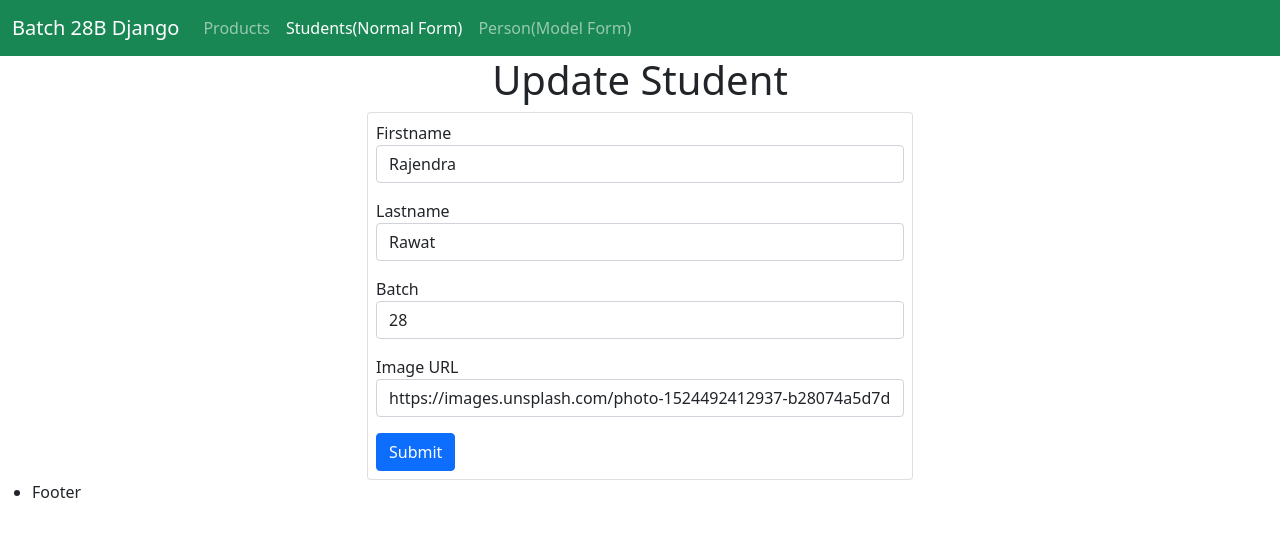
After one commit to pradipkandel008/batch28B, a Django app: page /products/update_student/3 in a window 1280 px wide. The commit adds this page. Shown: the top 537 px of the page. Run offline with Django 3.2, Linux system fonts and the light colour scheme; data comes from the database, SQL or seed files in the repository; both versions use the stored data as it was after the commit.

Commit message:
normal update page layout and navigation

```diff
--- a/DJANGO/ecommerce/ecommerce/settings.py
+++ b/DJANGO/ecommerce/ecommerce/settings.py
@@ -40,7 +40,8 @@ INSTALLED_APPS = [
     'django.contrib.staticfiles',
     # 'products',
     'products.apps.ProductsConfig',
-    # 'orders.apps.OrdersConfig'
+    # 'orders.apps.OrdersConfig',
+    'bootstrapform',
 ]
 
 MIDDLEWARE = [
--- a/DJANGO/ecommerce/products/models.py
+++ b/DJANGO/ecommerce/products/models.py
@@ -20,3 +20,14 @@ class Student(models.Model):
 
     def __str__(self):
         return self.firstname
+
+
+class Person(models.Model):
+    firstname = models.CharField(max_length=50)
+    lastname = models.CharField(max_length=50)
+    email = models.EmailField()
+    phone = models.CharField(max_length=10)
+    created_date = models.DateTimeField(auto_now_add=True)
+
+    def __str__(self):
+        return self.firstname
--- a/DJANGO/ecommerce/products/templates/products/get_students.html
+++ b/DJANGO/ecommerce/products/templates/products/get_students.html
@@ -10,6 +10,7 @@
         <div class="col-md-10 offset-md-1">
             <h1 class="text-center">All Students</h1>
             <div class="card p-2">
+                <a class="btn btn-primary btn-sm ms-auto" href="/products/get_student_form/">Add Student</a>
                 <table class="table-striped">
                     <tr>
                         <th>Firstname</th>
@@ -25,8 +26,9 @@
                         <td> {{ student.batch }}</td>
 
                         <td> <img src="{{student.image_url}}" alt="student_image" width="100"></td>
-                        <td><a class="btn btn-primary">Edit</a> &nbsp;
-                            <a class="btn btn-danger"
+                        <td><a class="btn btn-primary btn-sm"
+                               href="/products/update_student/{{student.id}}">Edit</a> &nbsp;
+                            <a class="btn btn-danger btn-sm"
                                href="/products/delete_student/{{student.id}}"
                                onclick="return confirm('Are you sure want to delete this student?')"
                             >Delete</a></td>
--- /dev/null
+++ b/DJANGO/ecommerce/products/templates/products/update_student_form.html
@@ -0,0 +1,47 @@
+{% extends 'layout.html' %}
+{% block title %}
+    <title>Update Students</title>
+{% endblock%}
+
+{% block main_content %}
+<div class="container">
+<div class="row">
+
+    <div class="col-md-6 offset-md-3">
+        <h1 class="text-center">Update Student</h1>
+        <div class="card p-2">
+        <form class="form" action="" method="POST">
+            {% csrf_token %}
+            <div class="mb-3">
+                <label for="firstname">Firstname</label>
+                <input type="text" class="form-control" id="firstname" name="firstname"
+                       value = {{student.firstname}}
+                       aria-describedby="firstname" placeholder="Enter first name">
+            </div>
+            <div class="mb-3">
+                <label for="lastname">Lastname</label>
+                <input type="text" class="form-control" id="lastname" name="lastname"
+                       value = {{student.lastname}}
+                       aria-describedby="lastname" placeholder="Enter last name">
+            </div>
+            <div class="mb-3">
+                <label for="batch">Batch</label>
+                <input type="number" class="form-control" id="batch" name= "batch"
+                       value = {{student.batch}}
+                       aria-describedby="batch" placeholder="Enter batch">
+            </div>
+            <div class="mb-3">
+                <label for="image_url">Image URL</label>
+                <input type="text" class="form-control" id="image_url" name="img_url"
+                       value = {{student.image_url}}
+                       aria-describedby="image_url" placeholder="Enter image URL">
+            </div>
+
+            <button type="submit" class="btn btn-primary">Submit</button>
+        </form>
+    </div>
+    </div>
+</div>
+</div>
+
+{% endblock %}
--- a/DJANGO/ecommerce/products/urls.py
+++ b/DJANGO/ecommerce/products/urls.py
@@ -11,5 +11,6 @@ urlpatterns =[
     path('get_product_form/', views.get_product_form),
     path('get_student_form/', views.get_student_form),
     path('get_students/', views.get_students),
-    path('delete_student/<int:student_id>', views.delete_student)
+    path('delete_student/<int:student_id>', views.delete_student),
+    path('update_student/<int:student_id>', views.update_student),
 ]
--- a/DJANGO/ecommerce/products/views.py
+++ b/DJANGO/ecommerce/products/views.py
@@ -1,6 +1,6 @@
 from django.shortcuts import render, redirect
 from django.http import HttpResponse
-from .models import Product, Student
+from .models import Product, Student, Person
 from .forms import PersonForm, ProductForm
 
 
@@ -23,7 +23,8 @@ def second_page(request):
 def get_products(request):
     products_django = Product.objects.all()
     context = {
-        "products": products_django
+        "products": products_django,
+        "activate_product": 'active'
     }
     return render(request, 'products/getProducts.html', context)
 
@@ -61,14 +62,18 @@ def get_student_form(request):
         # url path
         else:
             return HttpResponse("Unable to create student")
-    return render(request, 'products/get_student_form.html')
+    context = {
+        'activate_student': 'active'
+    }
+    return render(request, 'products/get_student_form.html', context)
     # html file path
 
 
 def get_students(request):
     students = Student.objects.all()
     context = {
-        'students': students
+        'students': students,
+        'activate_student': 'active'
     }
     return render(request, 'products/get_students.html', context)
 
@@ -77,3 +82,22 @@ def delete_student(request, student_id):
     student = Student.objects.get(id=student_id)
     student.delete()
     return redirect('/products/get_students/')
+
+
+def update_student(request, student_id):
+    student = Student.objects.get(id=student_id)
+
+    if request.method == "POST":
+        # data = request.POST
+        student.firstname = request.POST['firstname']
+        student.lastname = request.POST['lastname']
+        student.batch = request.POST['batch']
+        student.image_url = request.POST['img_url']
+        student.save()
+        return redirect('/products/get_students/')
+
+    context = {
+        'student': student,
+        'activate_student': 'active'
+    }
+    return render(request, 'products/update_student_form.html', context)
--- a/DJANGO/ecommerce/templates/header.html
+++ b/DJANGO/ecommerce/templates/header.html
@@ -1,13 +1,24 @@
-{% load static %}
-<link rel="stylesheet" href="{% static 'css/style.css' %}"/>
+<nav class="navbar navbar-expand-lg navbar-dark bg-success">
+  <div class="container-fluid">
+    <a class="navbar-brand" href="#">Batch 28B Django</a>
+    <button class="navbar-toggler" type="button" data-bs-toggle="collapse" data-bs-target="#navbarSupportedContent" aria-controls="navbarSupportedContent" aria-expanded="false" aria-label="Toggle navigation">
+      <span class="navbar-toggler-icon"></span>
+    </button>
+    <div class="collapse navbar-collapse" id="navbarSupportedContent">
+      <ul class="navbar-nav me-auto mb-2 mb-lg-0">
+        <li class="nav-item">
+          <a class="nav-link {{activate_product}}" aria-current="page" href="/products/products/">Products</a>
+        </li>
+        <li class="nav-item">
+          <a class="nav-link {{activate_student}}" href="/products/get_students">Students(Normal Form)</a>
+        </li>
 
-<div class="header">
-    <div class="nav">
-        <ul>
-            <li>Home</li>
-            <li>About</li>
-            <li>News</li>
-            <li>Events</li>
-        </ul>
+          <li class="nav-item">
+          <a class="nav-link" href="#">Person(Model Form)</a>
+        </li>
+
+      </ul>
+
     </div>
-</div>
+  </div>
+</nav>
```
Also changed, not shown: DJANGO/ecommerce/products/forms.py (+14 -7 lines), DJANGO/ecommerce/db.sqlite3, DJANGO/ecommerce/products/migrations/0004_person.py (added).
